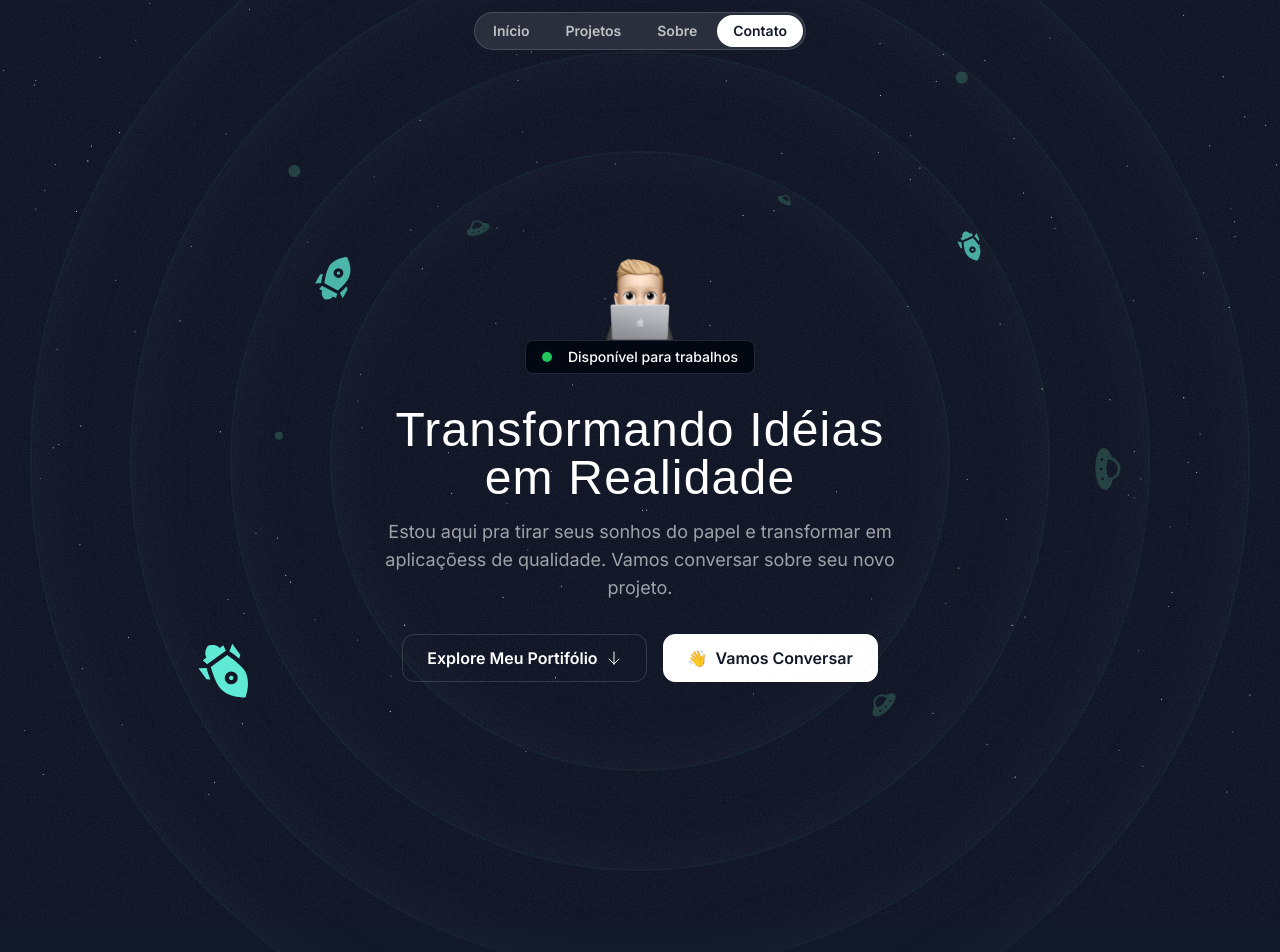
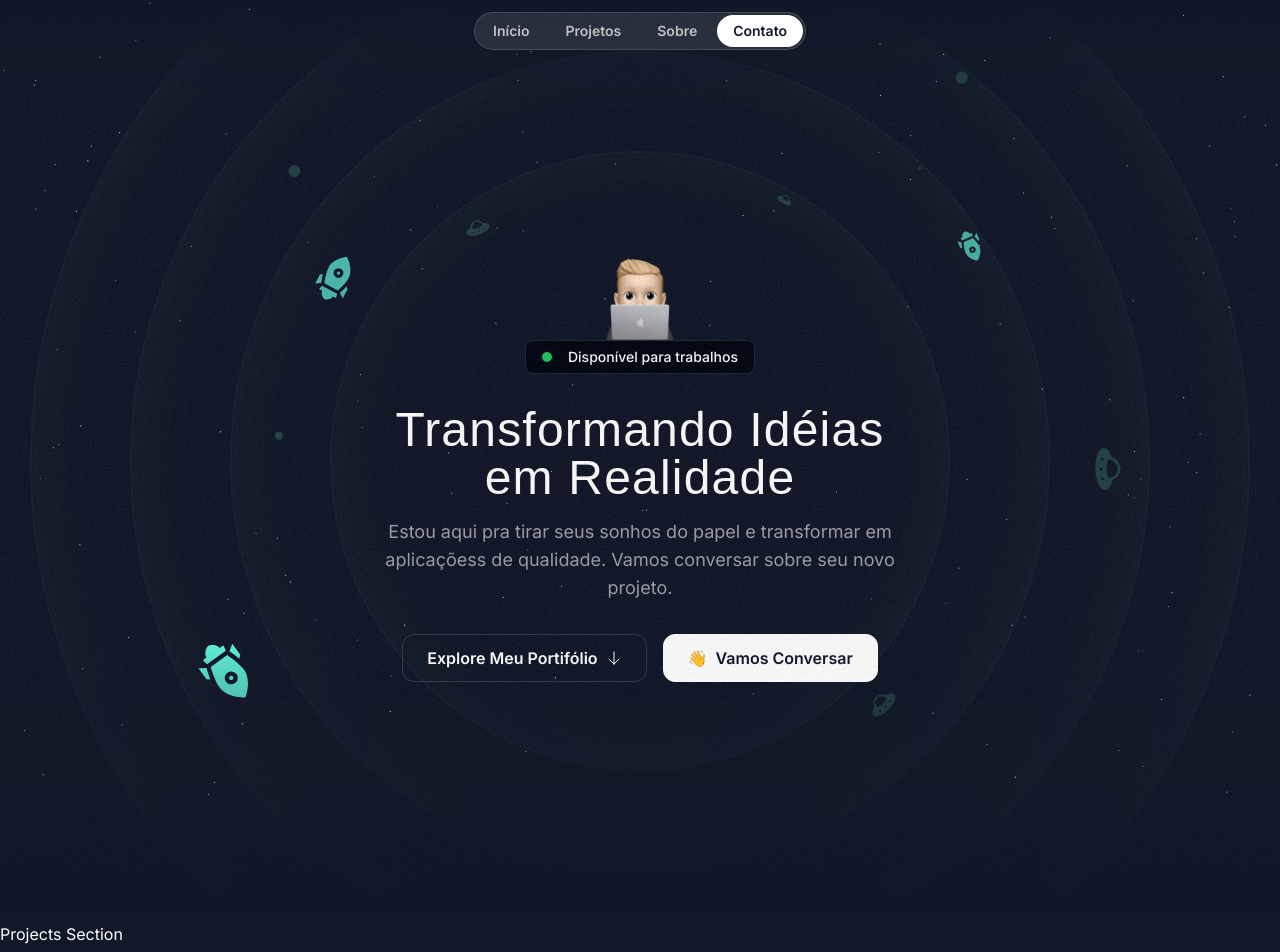
Before and after one commit to lucazolvr/portifoliosite, a Next.js app: page / in a window 1280 px wide. Shown: the top 952 px of the page. Built offline with nearby package versions, Linux system fonts and the light colour scheme; a web font is replaced by a local one.

Commit message:
add ProjectsSection to Home component and update HeroSection styling

```diff
--- a/src/app/page.tsx
+++ b/src/app/page.tsx
@@ -1,11 +1,13 @@
 import { Header } from "@/sections/Header";
 import { HeroSection } from "@/sections/Hero";
+import { ProjectsSection } from "@/sections/Projects";
 
 export default function Home() {
   return (
     <div>
       <Header />
       <HeroSection />
+      <ProjectsSection/>
     </div>
   );
 }
--- a/src/sections/Hero.tsx
+++ b/src/sections/Hero.tsx
@@ -9,7 +9,7 @@ import { HeroOrbit } from '@/components/HeroOrbit';
 export const HeroSection = () => {
   return (
   <div className="py-32 md:py-48 lg:py-60 relative z-0 overflow-x-clip">
-     <div className='absolute inset-0 [mask-image:linear-gradient(to-bottom,transparent,black_10%,black_70%,transparent)]'>
+     <div className="absolute inset-0 [mask-image:linear-gradient(to_bottom,transparent,black_10%,black_70%,transparent)]">
     <div className="absolute inset-0 -z-30 opacity-5"
      style={{
       backgroundImage: `url(${grainImage.src})`,
```
